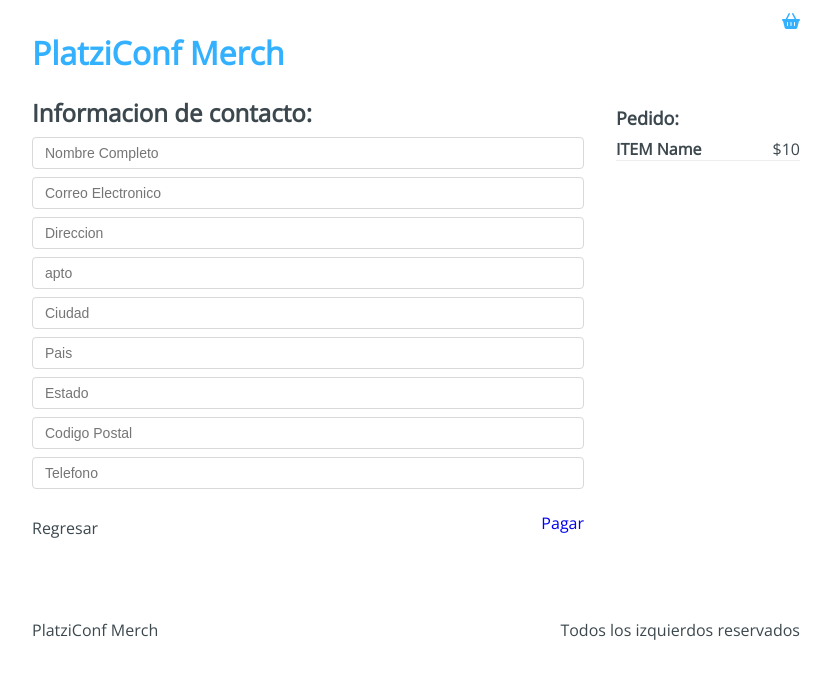
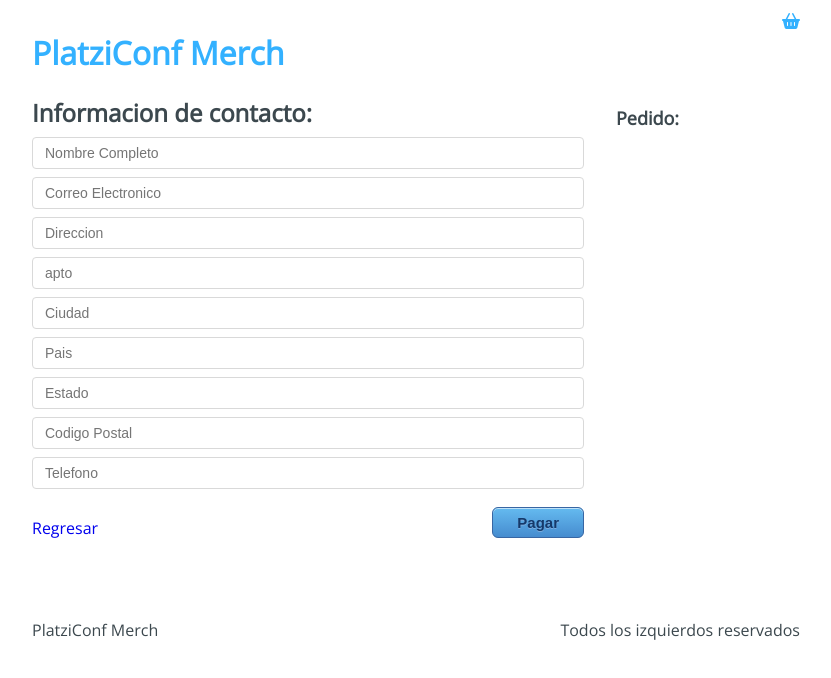
Before and after one commit to VzAnthony/Platzi-Conf-Merch, a React app: page /checkout/information in a window 1280 px wide. Shown: the top 678 px of the page, without its empty margins (224-1055 px from the left). Built offline with nearby package versions, Linux system fonts and the light colour scheme.

Commit message:
information form

```diff
--- a/src/components/Header.jsx
+++ b/src/components/Header.jsx
@@ -1,8 +1,10 @@
-import React from 'react';
+import React, { useContext } from 'react';
 import { Link } from 'react-router-dom';
+import AppContext from '../context/AppContext';
 import '../styles/components/Header.css';
 
 const Header = () => {
+    const { state: { cart } } = useContext(AppContext)
     return (
         <header className='Header'>
             <h1 className='Header-title'>
@@ -12,6 +14,7 @@
                 <Link to="/checkout">
                     <i className="fas fa-shopping-basket" />
                 </Link>
+                {cart.length > 0 && <div className="Header-alert">{cart.length}</div>}
             </div>
         </header>
     );
--- a/src/components/Product.jsx
+++ b/src/components/Product.jsx
@@ -1,6 +1,6 @@
 import React from 'react';
 
-const Product = ({ product }) => {
+const Product = ({ product, handleAddToCart }) => {
     return (
         <div className="Products-item">
             <img src={product.image} alt={product.title} />
@@ -11,7 +11,7 @@
                 </h2>
                 <p>{product.description}</p>
             </div>
-            <button type='button'>Comprar</button>
+            <button type="button" onClick={() => handleAddToCart(product)}>Comprar</button>
         </div>
     );
 }
--- a/src/components/Products.jsx
+++ b/src/components/Products.jsx
@@ -1,13 +1,20 @@
-import React from 'react';
+import React, { useContext } from 'react';
 import Product from './Product';
-import '../styles/components/Products.css'
+import AppContext from '../context/AppContext';
+import '../styles/components/Products.css';
 
-const Products = ({ products }) => {
+const Products = () => {
+    const { state: { products }, addToCart } = useContext(AppContext);
+
+    const handleAddToCart = (product) => {
+        addToCart(product)
+    }
+
     return (
         <div className="Products">
             <div className="Products-items">
                 {products.map((product) => (
-                    <Product key={product.id} product={product} />
+                    <Product key={product.id} product={product} handleAddToCart={handleAddToCart} />
                 ))}
             </div>
         </div>
--- a/src/containers/Checkout.jsx
+++ b/src/containers/Checkout.jsx
@@ -1,28 +1,45 @@
-import React from 'react';
+import React, { useContext } from 'react';
 import { Link } from 'react-router-dom';
+import AppContext from '../context/AppContext';
 import '../styles/components/Checkout.css'
 
 const Checkout = () => {
+    const { state: { cart }, removeFromCart } = useContext(AppContext);
+    const handleRemoveFromCart = (product) => {
+        removeFromCart(product);
+    }
+
+    const handleSumTotal = () => {
+        const reducer = (accumulator, currentValue) => accumulator + currentValue.price;
+        const sum = cart.reduce(reducer, 0);
+        return sum;
+    }
+
+
     return (
         <div className="Checkout">
             <div className="Checkput-content">
-                <h3>Lista de pedidos: </h3>
-                <div className="Checkout-item">
+                {cart.length > 0 ? <h3>Lista de Pedidos: </h3> : <h3>Sin Pedidos...</h3>}
+                {cart.map((item, index) => (
+                    <div className="Checkout-item" key={`${item.id} + ${index}`}>
                         <div className="Checkout-element">
-                        <h4>ITEM Name</h4>
-                        <span>$10</span>
+                            <h4>{item.title}</h4>
+                            <span>${item.price}</span>
                         </div>
-                    <button type="button">
+                        <button type="button" onClick={() => handleRemoveFromCart(item.id)}>
                             <i className="fas fa-trash-alt" />
                         </button>
                     </div>
+                ))}
             </div>
+            {cart.length > 0 && (
                 <div className="Checkout-sidebar">
-                <h3>Precio Total: $10</h3>
+                    <h3>{`Precio Total: $ ${handleSumTotal()}`}</h3>
                     <Link to="/checkout/information">
                         <button type="button">Continuar Pedido</button>
                     </Link>
                 </div>
+            )}
         </div>
     );
 }
--- a/src/containers/Home.jsx
+++ b/src/containers/Home.jsx
@@ -1,10 +1,9 @@
 import React from 'react';
 import Products from '../components/Products'
-import initialState from '../initialState'
 
 const Home = () => {
     return (
-        <Products products={initialState.products} />
+        <Products />
     );
 }
 
--- a/src/containers/Information.jsx
+++ b/src/containers/Information.jsx
@@ -1,8 +1,29 @@
-import React from 'react';
+import React, { useContext, useRef } from 'react';
+import AppContext from '../context/AppContext';
 import { Link } from 'react-router-dom';
 import '../styles/components/Information.css';
 
 const Information = () => {
+    const { state: { cart }, addToBuyer } = useContext(AppContext)
+    const form = useRef(null);
+
+    const handleSubmit = () => {
+        const formData = new FormData(form.current);
+        const buyer = {
+            'name': formData.get('name'),
+            'email': formData.get('email'),
+            'addres': formData.get('addres'),
+            'apto':  formData.get('apto'),
+            'city': formData.get('city'),
+            'country': formData.get('country'),
+            'state': formData.get('state'),
+            'cp': formData.get('cp'),
+            'phone': formData.get('phone'),
+        }
+        addToBuyer(buyer);
+
+    }
+
     return (
         <div className="Information">
             <div className="Information-content">
@@ -10,7 +31,7 @@
                     <h2>Informacion de contacto: </h2>
                 </div>
                 <div className="Information-form">
-                    <form action="">
+                    <form ref={form}>
                         <input type="text" name="name" placeholder="Nombre Completo"/>
                         <input type="text" name="email" placeholder="Correo Electronico"/>
                         <input type="text" name="addres" placeholder="Direccion"/>
@@ -23,20 +44,24 @@
                     </form>
                 </div>
                 <div className="Information-buttons">
-                    <div className="Information-back">Regresar</div>
+                    <Link to="/checkout">
+                        <div className="Information-back">Regresar</div>
+                    </Link>
                     <Link to="/checkout/payment">
-                        <div className="Information-next">Pagar</div>
+                        <button className="Information-next" type="button" onClick={handleSubmit}>Pagar</button>
                     </Link>
                 </div>
             </div>
             <div className="Information-sidebar">
                 <h3>Pedido: </h3>
-                <div className="Information-item">
-                    <div className="Information-element">
-                        <h4>ITEM Name</h4>
-                        <span>$10</span>
-                    </div>
-                </div>
+                    {cart.map((item, index) => (
+                        <div className="Information-item" key={`${item.title} + ${index}`}>
+                            <div className="Information-element">
+                                <h4>{item.title}</h4>
+                                <span>${item.price}</span>
+                            </div>
+                        </div>
+                    ))}
             </div>
         </div>
     );
--- a/src/hooks/useInitialState.js
+++ b/src/hooks/useInitialState.js
@@ -18,10 +18,18 @@
         });
     };
 
+    const addToBuyer = payload => {
+        setState({
+            ...state,
+            buyer: [...state.buyer, payload]
+        })
+    }
+
     return {
         addToCart,
         removeFromCart,
         state,
+        addToBuyer,
     }
 };
 
--- a/src/initialState.js
+++ b/src/initialState.js
@@ -1,5 +1,6 @@
 export default {
   cart: [],
+  buyer: [],
   products: [
     {
       'id': '1',
```
Lines whose indentation alone changed are shown as unchanged.
